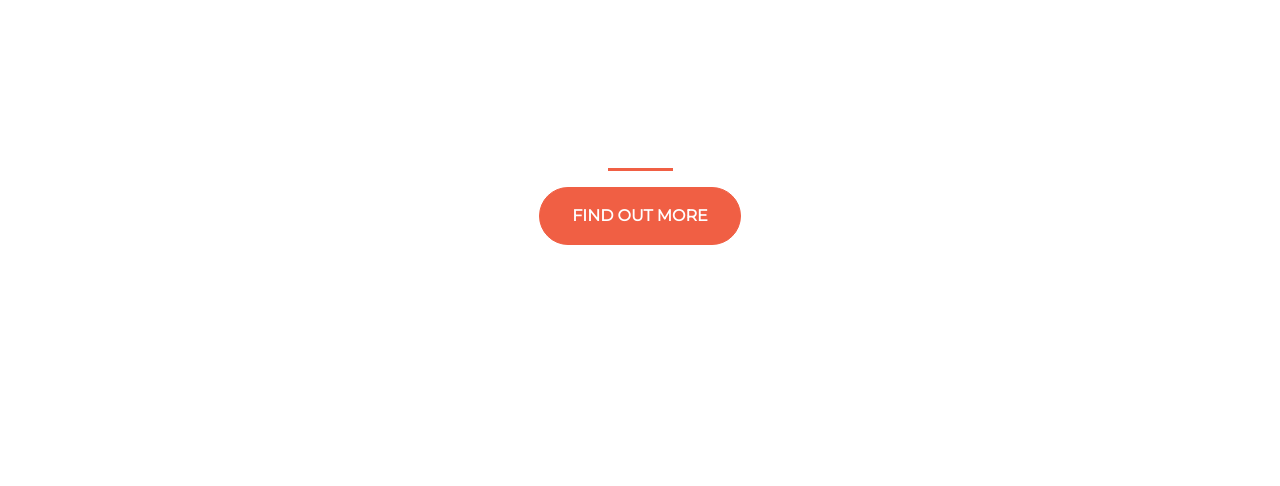
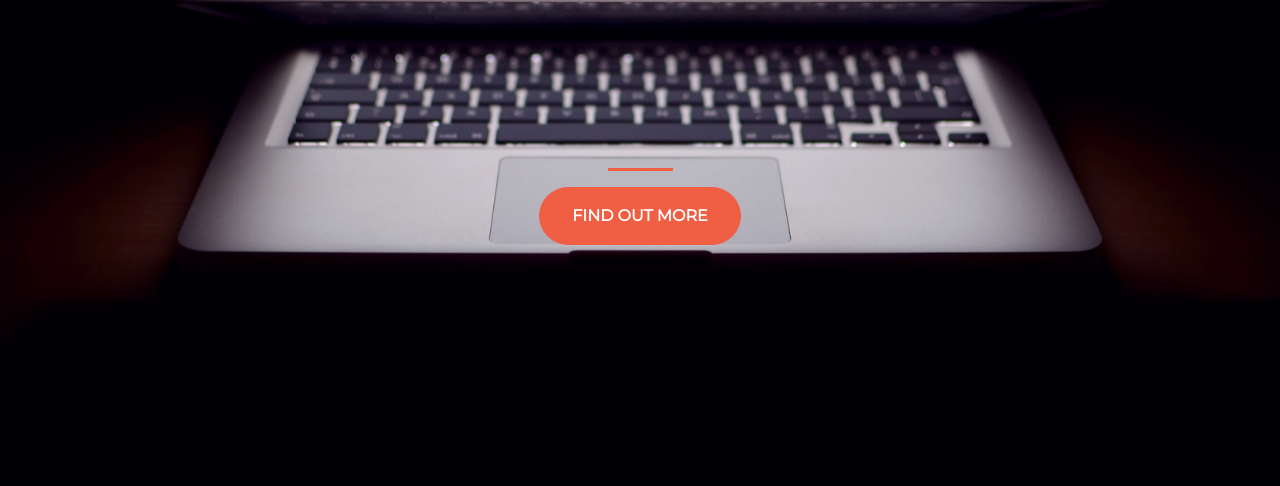
Before and after one commit to tiagodias1/startup-page, a plain HTML site: page index.html in a window 1280 px wide. Shown: the part 314-800 px from the top of the page. Drawn offline with nearby package versions, Linux system fonts and the light colour scheme.

Commit message:
Update style.css

```diff
--- a/style.css
+++ b/style.css
@@ -3,7 +3,7 @@ html {
   width: 100%;
   height: 100%;
   font-family: 'Montserrat', sans-serif;
-  background: url(../img/header.jpg) no-repeat center center fixed;
+  background: url(header.jpg) no-repeat center center fixed;
   background-size: cover;
  }
  h1 {
```
